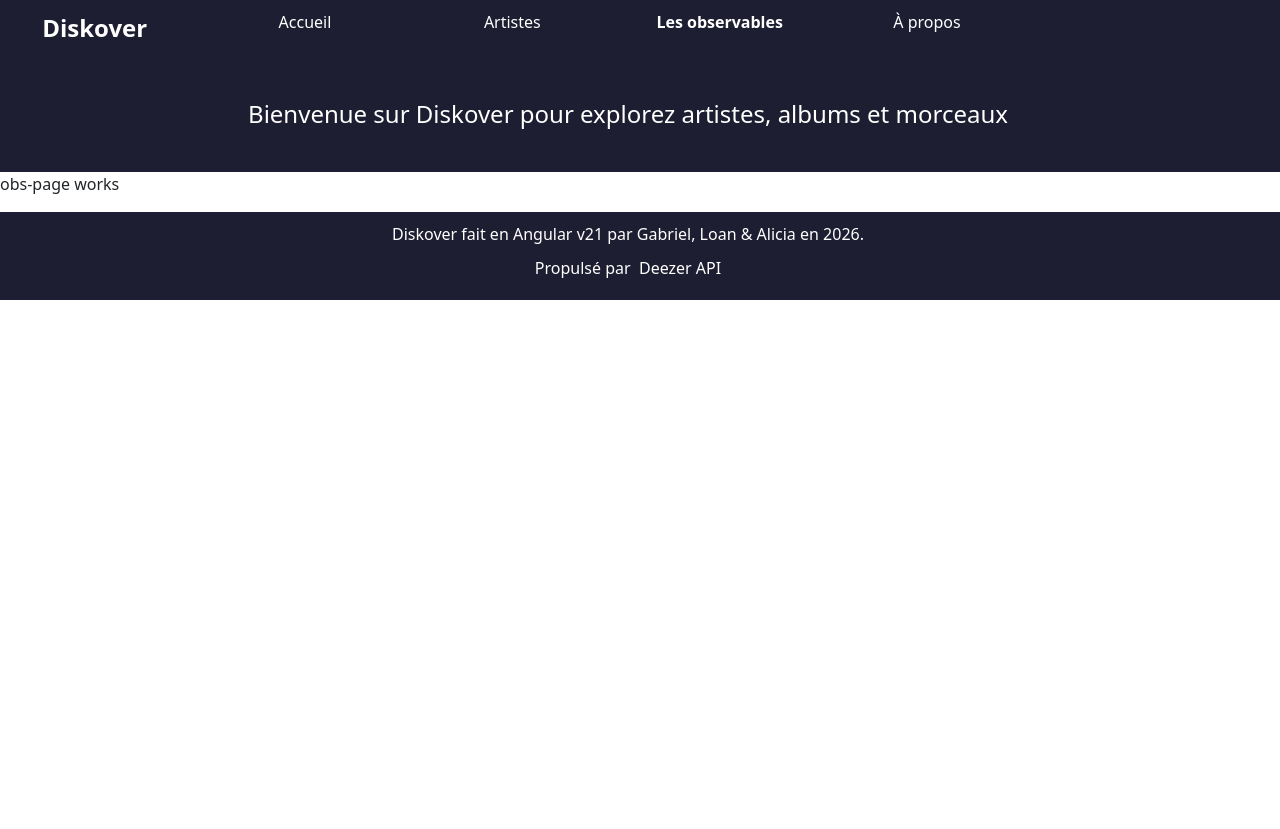
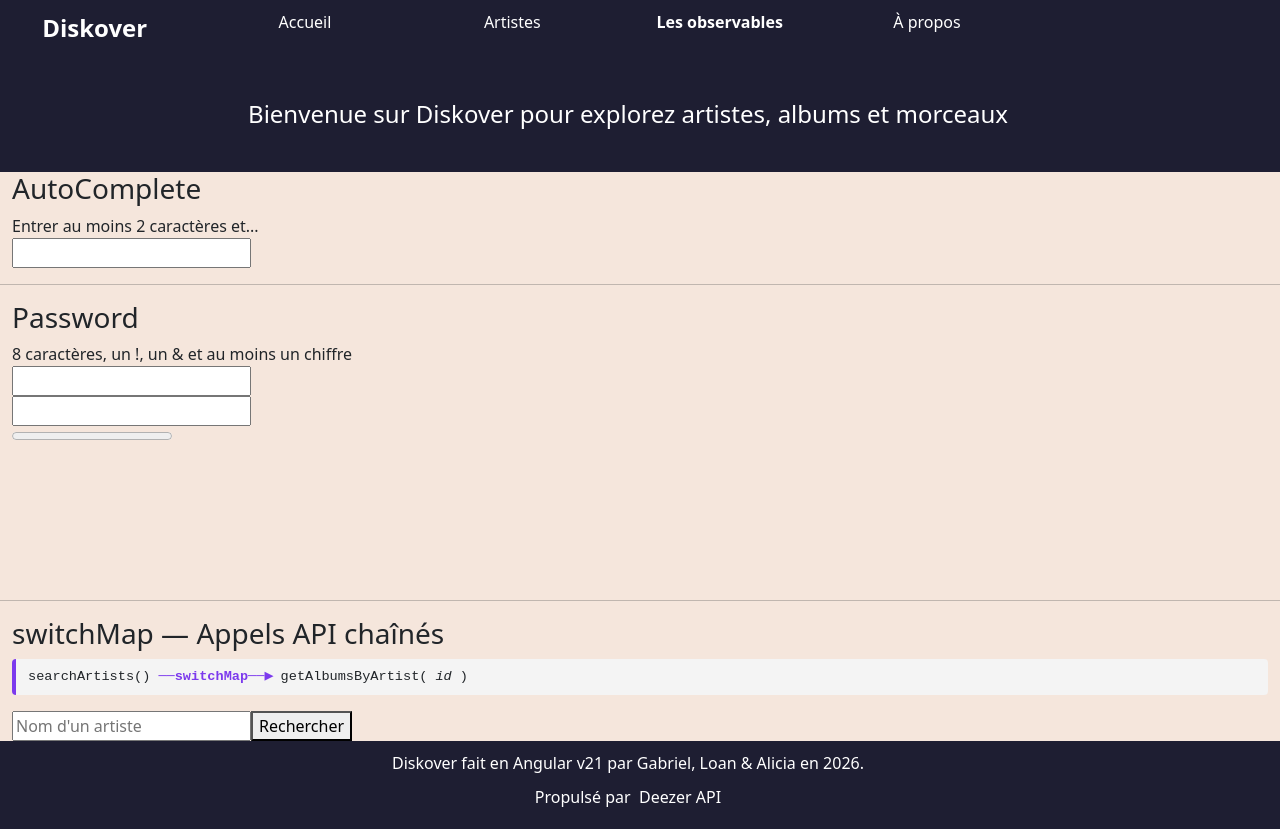
Before and after one commit to gabrieldaloiso/diskover, an Angular app: page /obs in a window 1280 px wide. Before the commit the page ends 800 px from the top, so only its background shows below. Built offline with nearby package versions, Linux system fonts and the light colour scheme.

Commit message:
feat: implémentation obs-page avec auto-complete, password et switch-map

```diff
--- a/src/app/auto-complete/auto-complete.html
+++ b/src/app/auto-complete/auto-complete.html
@@ -1 +1,12 @@
-<p>auto-complete works!</p>
+<h3>AutoComplete</h3>
+Entrer au moins 2 caractères et...
+<form [formGroup]="formGroup">
+    <input formControlName="search">
+    <ul>
+      @for(sugg of suggestions; track sugg.id) {
+        <li>
+            {{ sugg.name }}
+        </li>
+      }
+    </ul>
+</form>
--- a/src/app/auto-complete/auto-complete.ts
+++ b/src/app/auto-complete/auto-complete.ts
@@ -1,11 +1,37 @@
-import { Component } from '@angular/core';
+import { Component, OnInit } from '@angular/core';
+import { FormControl, FormGroup, ReactiveFormsModule } from '@angular/forms';
+import { debounceTime, filter, switchMap } from 'rxjs';
+import { Artist } from '../artist.interface';
+import { Data } from '../data';
 
 @Component({
   selector: 'app-auto-complete',
-  imports: [],
+  imports: [ReactiveFormsModule],
   templateUrl: './auto-complete.html',
   styleUrl: './auto-complete.css',
 })
-export class AutoComplete {
+export class AutoComplete implements OnInit {
+
+  suggestions: Artist[] = []
+
+  formGroup: FormGroup
+  searchControl: FormControl<string>
+
+  constructor(private dataService: Data) {
+    this.searchControl = new FormControl('', { nonNullable: true })
+    this.formGroup = new FormGroup({
+      search: this.searchControl
+    })
+  }
+
+  ngOnInit(): void {
+    this.searchControl.valueChanges.pipe(
+      filter(chaine => chaine.length >= 2),
+      debounceTime(1000),
+      switchMap(chaine => this.dataService.searchArtists(chaine))
+    ).subscribe(
+      (artists: Artist[]) => this.suggestions = artists
+    )
+  }
 
 }
--- /dev/null
+++ b/src/app/obs-page/obs-page.html
@@ -0,0 +1,21 @@
+<div class="bg-color-2 d-flex justify-content-center">
+
+    <div class="row">
+
+      <div class="col-12">
+        <app-auto-complete></app-auto-complete>
+      </div>
+      <hr/>
+
+      <div class="col-12">
+        <app-password></app-password>
+      </div>
+      <hr/>
+
+      <div class="col-12">
+        <app-switch-map></app-switch-map>
+      </div>
+
+    </div>
+
+</div>
--- a/src/app/obs-page/obs-page.ts
+++ b/src/app/obs-page/obs-page.ts
@@ -1,12 +1,17 @@
-import { Component } from '@angular/core';
+import { Component, OnInit } from '@angular/core';
+import { AutoComplete } from '../auto-complete/auto-complete';
+import { Password } from './password/password';
+import { SwitchMap } from './switch-map/switch-map';
 
 @Component({
-  selector: 'app-obs-page',
-  standalone: true,
-  imports: [],
-  template: `<p>obs-page works</p>`
+    selector: 'app-obs-page',
+    imports: [AutoComplete, Password, SwitchMap],
+    templateUrl: './obs-page.html',
+    styleUrl: './obs-page.css'
 })
-export class ObsPage {
+export class ObsPage implements OnInit {
 
-  constructor() { }
+    constructor() { }
+
+    ngOnInit(): void { }
 }
--- /dev/null
+++ b/src/app/obs-page/password/password.html
@@ -0,0 +1,9 @@
+<h3>Password</h3>
+8 caractères, un !, un & et au moins un chiffre
+<form [formGroup]="form">
+    <input formControlName="password"><br/>
+    <input formControlName="confirmPassword"><br/>
+</form>
+<progress [value]="percent" max="100"></progress><br/>
+<div [hidden]="fail" style="height: 150px;"></div>
+<img [hidden]="! fail" src="success.png" width="150px" />
--- /dev/null
+++ b/src/app/obs-page/password/password.ts
@@ -0,0 +1,66 @@
+import { Component, OnInit } from '@angular/core';
+import { FormControl, FormGroup, ReactiveFormsModule } from '@angular/forms';
+import { combineLatest, interval, map } from 'rxjs';
+
+@Component({
+    selector: 'app-password',
+    imports: [ReactiveFormsModule],
+    templateUrl: './password.html',
+    styleUrl: './password.css'
+})
+export class Password implements OnInit {
+
+    form: FormGroup
+    password: FormControl<string>
+    confirmPassword: FormControl<string>
+    percent = 0
+    fail = false
+
+    constructor() {
+        this.password = new FormControl<string>('', { nonNullable: true })
+        this.confirmPassword = new FormControl<string>('', { nonNullable: true })
+        this.form = new FormGroup({
+                password: this.password,
+                confirmPassword: this.confirmPassword
+        })
+    }
+
+    ngOnInit(): void {
+        this.password.valueChanges.subscribe(
+            data => this.percent = this.evaluate(data)
+        )
+
+        combineLatest([this.password.valueChanges, this.confirmPassword.valueChanges]).pipe(
+        ).subscribe(
+            ([data1, data2]) => {
+                if (data1 === data2 && this.percent === 80) {
+                    this.percent = 100
+
+                    interval(1000).pipe(
+                        map( (value: number) => value % 2 === 0)
+                    ).subscribe(
+                        (fail: boolean) => this.fail = fail
+                    )
+                }
+            }
+        )
+    }
+
+    evaluate(data: string): number {
+        let resultat = 0;
+        if (data.length >= 8) {
+            resultat += 20;
+        }
+        if (data.indexOf('!') >= 0) {
+            resultat += 20;
+        }
+        if (data.match(/[0-9]/)) {
+            resultat += 20;
+        }
+        if (data.indexOf('&') >= 0) {
+            resultat += 20;
+        }
+        return resultat;
+    }
+
+}
--- /dev/null
+++ b/src/app/obs-page/switch-map/switch-map.css
@@ -0,0 +1,63 @@
+h3 {
+  margin-bottom: 0.5rem;
+}
+
+.chain-diagram {
+  display: flex;
+  align-items: center;
+  gap: 0.5rem;
+  font-family: monospace;
+  font-size: 0.85rem;
+  background: #f4f4f4;
+  border-left: 4px solid #7c3aed;
+  padding: 0.5rem 0.75rem;
+  border-radius: 4px;
+  margin-bottom: 1rem;
+  flex-wrap: wrap;
+}
+
+.chain-diagram span {
+  color: #7c3aed;
+  font-weight: bold;
+}
+
+.step-label {
+  font-weight: bold;
+  margin-top: 1rem;
+  margin-bottom: 0.5rem;
+}
+
+.artist-card {
+  display: flex;
+  align-items: center;
+  gap: 1rem;
+  margin-bottom: 0.5rem;
+}
+
+.artist-card img {
+  height: 60px;
+  border-radius: 4px;
+}
+
+.albums-grid {
+  display: flex;
+  flex-wrap: wrap;
+  gap: 0.75rem;
+}
+
+.album-card {
+  display: flex;
+  flex-direction: column;
+  align-items: center;
+  width: 90px;
+  font-size: 0.75rem;
+  text-align: center;
+}
+
+.album-card img {
+  height: 80px;
+  width: 80px;
+  object-fit: cover;
+  border-radius: 4px;
+  margin-bottom: 0.25rem;
+}
--- /dev/null
+++ b/src/app/obs-page/switch-map/switch-map.html
@@ -0,0 +1,28 @@
+<h3>switchMap — Appels API chaînés</h3>
+
+<div class="chain-diagram">
+  searchArtists() <span>──switchMap──▶</span> getAlbumsByArtist(<em>id</em>)
+</div>
+
+<form [formGroup]="formGroup" (ngSubmit)="onSubmit()">
+  <input formControlName="artist" placeholder="Nom d'un artiste" />
+  <button type="submit">Rechercher</button>
+</form>
+
+@if (foundArtist) {
+  <div class="step-label">Étape 1 — Artiste trouvé :</div>
+  <div class="artist-card">
+    <img [src]="foundArtist.image" [alt]="foundArtist.name" />
+    <strong>{{ foundArtist.name }}</strong>
+  </div>
+
+  <div class="step-label">Étape 2 — {{ albums.length }} albums chargés :</div>
+  <div class="albums-grid">
+    @for (album of albums; track album.id) {
+      <div class="album-card">
+        <img [src]="album.image" [alt]="album.name" />
+        <span>{{ album.name }}</span>
+      </div>
+    }
+  </div>
+}
--- /dev/null
+++ b/src/app/obs-page/switch-map/switch-map.ts
@@ -0,0 +1,42 @@
+import { Component, OnInit } from '@angular/core';
+import { FormControl, FormGroup, ReactiveFormsModule } from '@angular/forms';
+import { of, switchMap } from 'rxjs';
+import { Artist } from '../../artist.interface';
+import { Album } from '../../album.interface';
+import { Data } from '../../data';
+
+@Component({
+  selector: 'app-switch-map',
+  imports: [ReactiveFormsModule],
+  templateUrl: './switch-map.html',
+  styleUrl: './switch-map.css'
+})
+export class SwitchMap implements OnInit {
+
+  foundArtist: Artist | null = null
+  albums: Album[] = []
+
+  formGroup: FormGroup
+  artistCtrl: FormControl<string>
+
+  constructor(private dataService: Data) {
+    this.artistCtrl = new FormControl<string>('', { nonNullable: true })
+    this.formGroup = new FormGroup({ artist: this.artistCtrl })
+  }
+
+  ngOnInit(): void { }
+
+  onSubmit(): void {
+    const name = this.artistCtrl.value.trim()
+    this.foundArtist = null
+    this.albums = []
+
+    this.dataService.searchArtists(name).pipe(
+      switchMap(artists => {
+        if (!artists || !artists.length) return of([])
+        this.foundArtist = artists[0]
+        return this.dataService.getAlbumsByArtist(artists[0].id)
+      })
+    ).subscribe((albums: Album[]) => this.albums = albums)
+  }
+}
```
Also changed, not shown: src/app/obs-page/obs-page.css (added), src/app/obs-page/password/password.css (added).
